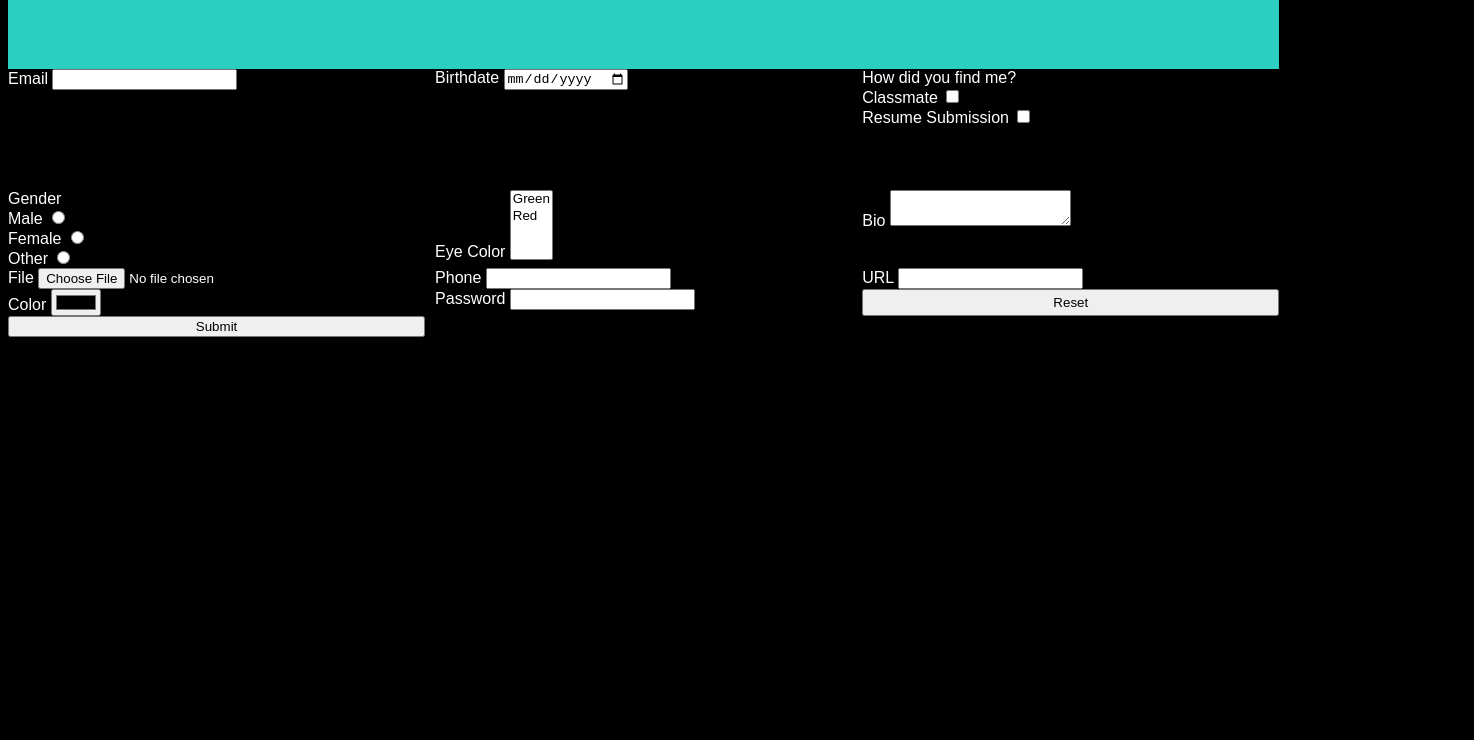
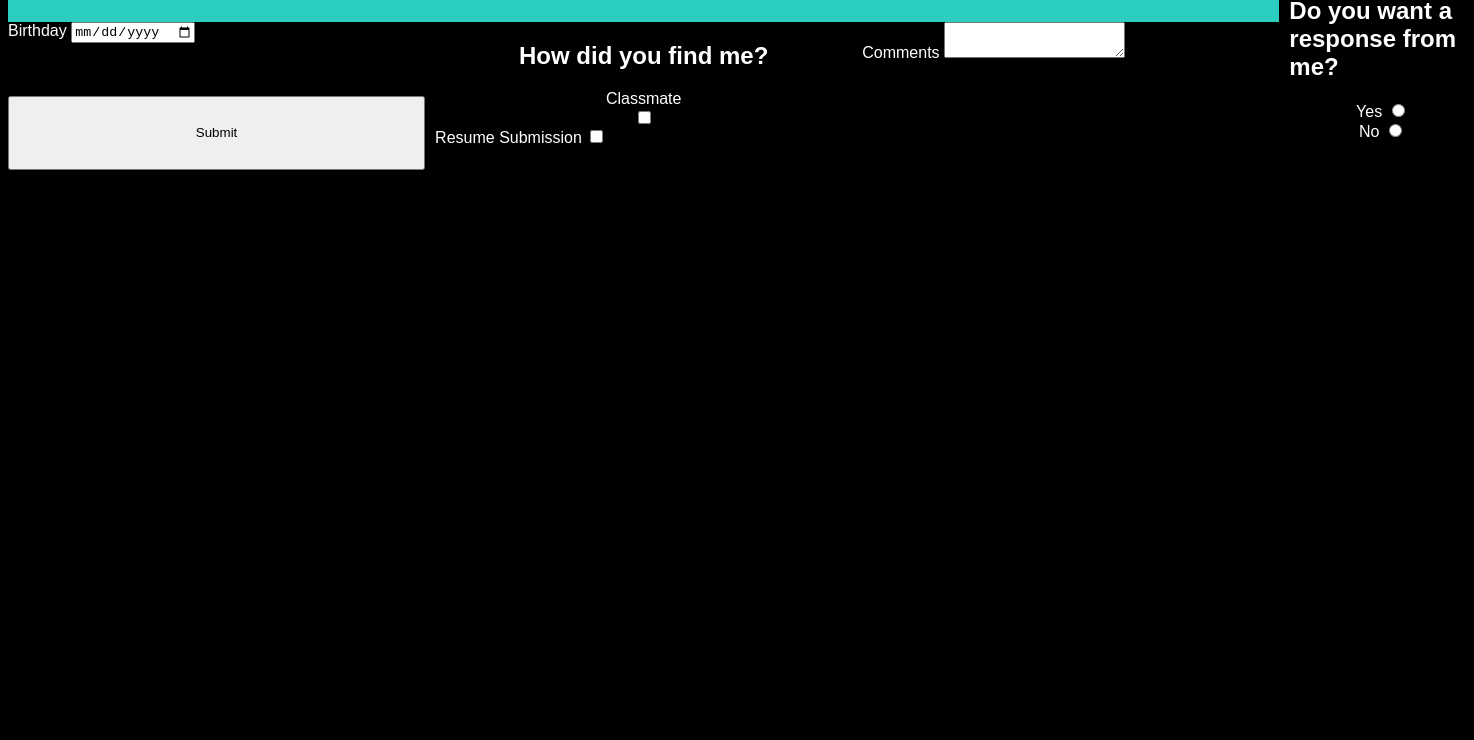
Before and after one commit to nathanguevara/ACA_web101_Nathan_Guevara, a plain HTML site: page contact.html in a window 1280 px wide. Shown: the part 60-800 px from the top of the page, 1474 px wide, since content can reach past the window. Drawn offline with Linux system fonts and the light colour scheme.

Commit message:
removed unneeded elements, added styling

```diff
--- a/contact-styles.css
+++ b/contact-styles.css
@@ -5,7 +5,7 @@ body {
 }
 .gridContainer{
     display: grid;
-    grid-template-rows: 50% 50%;
+    grid-template-rows: 33% 33% 33%;
 	grid-template-columns: 33% 33% 33%;
     column-gap: 10px;
 }
@@ -14,15 +14,40 @@ body {
     grid-column: 1/4;
     grid-row: 1;
     color: white;
+    display: flex;
+    flex-direction: column;
     background-color: #2BCEC1;
     font-size: 2em;
 }
 .email {
-    grid-column: 1;
+    grid-column: 2;
+    grid-row: 3;
+    display: flex;
+    flex-direction: column;
+    justify-content: left;
+    align-items: center;
+}
+.date {
+    grid-column: 3;
+    grid-row: 4;
+    display: flex;
+    flex-direction: column;
+    justify-content: center;
+    align-items: center;
+}
+.checkboxes {
+    grid-column: 5;
+    grid-row: 5;
+    display: flex;
+    flex-direction: column;
+    justify-content: center;
+    align-items: center;
+}
+.radioButtons {
+    grid-column: 4;
     grid-row: 2;
     display: flex;
     flex-direction: column;
     justify-content: center;
     align-items: center;
 }
-.
--- a/contact.html
+++ b/contact.html
@@ -20,12 +20,13 @@
       <input type="email" name="email" id="email">
     </div>
     <div>
-      <label for="date">Birthdate</label>
+      <label for="date">Birthday</label>
       <input type="date" name="date" id="date" min="2019-06-10">
     </div>
     <div>
-      How did you find me?
-      <div>
+      <div class="checkboxes">
+      <h2>How did you find me?</h2>
+
         <label for="classmate">Classmate</label>
         <input type="checkbox" name="classmate" id="classmate">
       </div>
@@ -34,56 +35,21 @@
         <input type="checkbox" name="resumeSubmission" id="resumeSubmission">
       </div>
     </div>
-    <div>
-      Gender
+    <div class="radioButtons">
+      <h2>Do you want a response from me?</h2>
       <div>
-        <label for="male">Male</label>
-        <input type="radio" name="gender" id="male" value="male">
+        <label for="respondYes">Yes</label>
+        <input type="radio" name="response" id="respondYes" value="Yes">
       </div>
       <div>
-        <label for="female">Female</label>
-        <input type="radio" name="gender" id="female" value="female">
-      </div>
-      <div>
-        <label for="other">Other</label>
-        <input type="radio" name="gender" id="other" value="other">
+        <label for="respondNo">No</label>
+        <input type="radio" name="response" id="respondNo" value="No">
       </div>
     </div>
     <div>
-      <label for="eyeColor">Eye Color</label>
-      <select name="eyeColor" id="eyeColor" multiple>
-        <option value="Green">Green</option>
-        <option label="Red" value="Red"></option>
-      </select>
+      <label for="comments">Comments</label>
+      <textarea id="comments" name="bio"></textarea>
     </div>
-    <div>
-      <label for="bio">Bio</label>
-      <textarea id="bio" name="bio"></textarea>
-    </div>
-    <input type="hidden" name="hidden" value="hi">
-    <div>
-      <label for="file">File</label>
-      <input id="file" type="file" name="file">
-    </div>
-    <div>
-      <label for="phone">Phone</label>
-      <input type="tel" name="phone" id="phone">
-    </div>
-    <div>
-      <label for="url">URL</label>
-      <input type="url" name="url" id="url">
-    </div>
-    <div>
-      <label for="color">Color</label>
-      <input type="color" name="color" id="color">
-    </div>
-    <div>
-      <label>
-        Password
-        <input type="password" name="password">
-      </label>
-    </div>
-    <button type="reset">Reset</button>
     <button type="submit">Submit</button>
   </form>
   <!-- <script src="scripts.js"></script> -->
```
